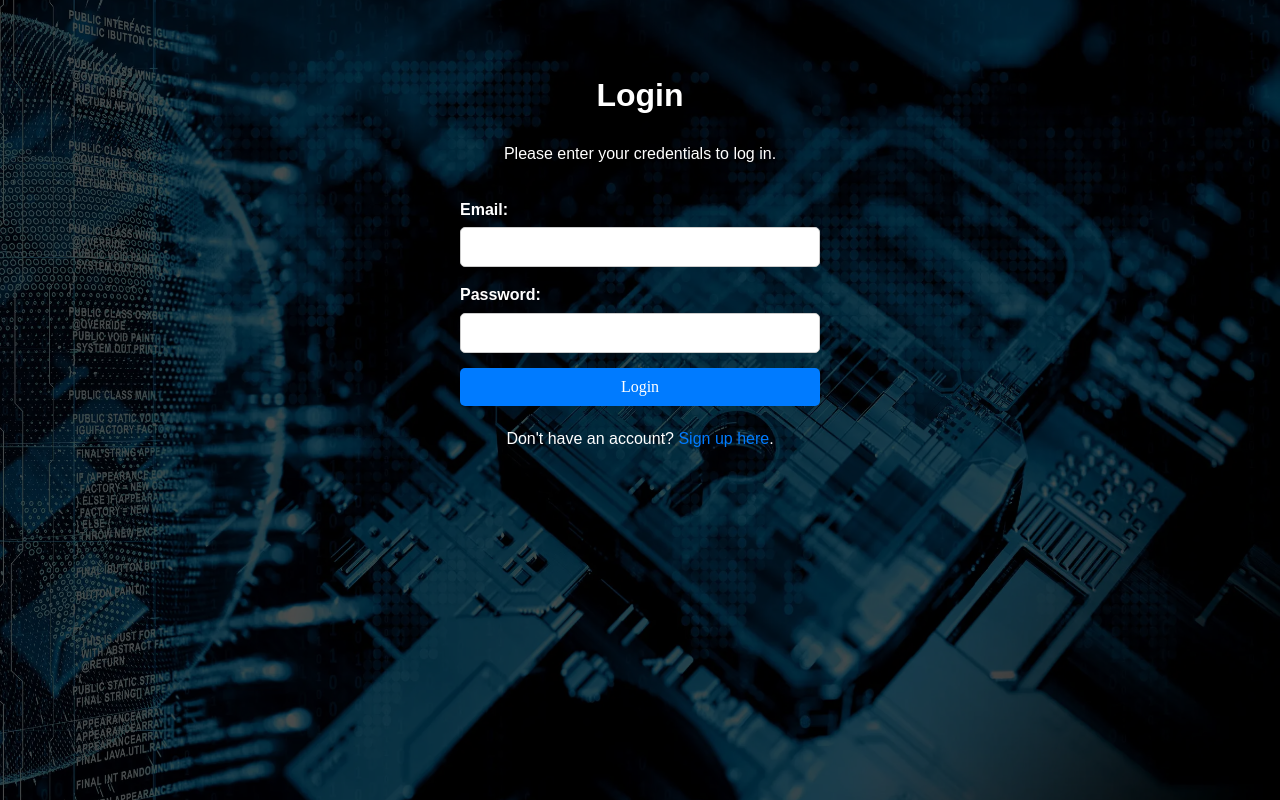
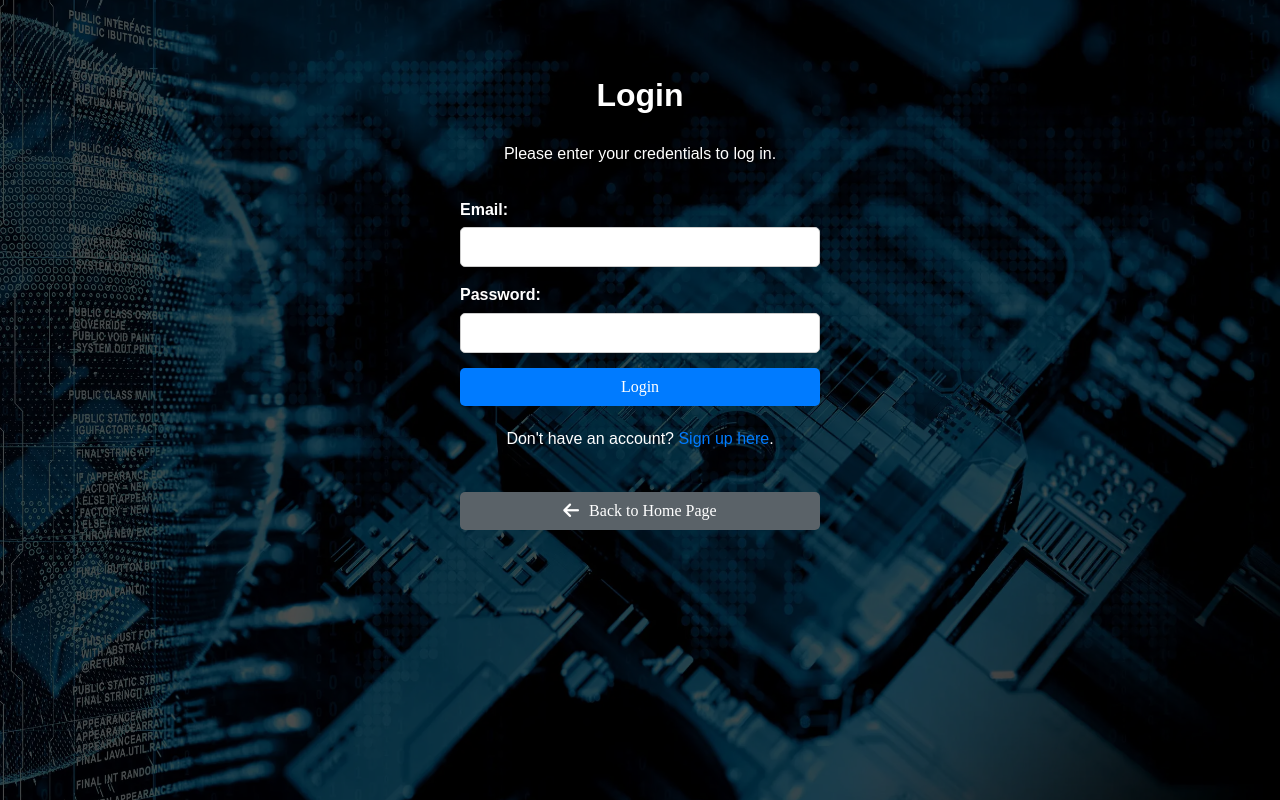
Before and after one commit to Affan88888/quantum-safe-messaging, a React (Create React App) app in the folder frontend/: page /login in a window 1280 px wide. Built offline with nearby package versions, Linux system fonts and the light colour scheme; no server answers.

Commit message:
stylo login i signup pages

```diff
--- a/frontend/package.json
+++ b/frontend/package.json
@@ -3,6 +3,7 @@
   "version": "0.1.0",
   "private": true,
   "dependencies": {
+    "@fortawesome/fontawesome-free": "^6.7.2",
     "@testing-library/dom": "^10.4.0",
     "@testing-library/jest-dom": "^6.6.3",
     "@testing-library/react": "^16.2.0",
--- a/frontend/src/pages/Login.css
+++ b/frontend/src/pages/Login.css
@@ -73,3 +73,30 @@
   .signup-link a:hover {
     text-decoration: underline;
   }
+
+  .home-button {
+    display: inline-flex; /* Use flexbox for better alignment */
+    align-items: center; /* Align items vertically */
+    justify-content: center; /* Center items horizontally */
+    width: 100%;
+    padding: 10px;
+    background-color: #5a6268;
+    color: #fff;
+    border: none;
+    border-radius: 5px;
+    font-size: 16px;
+    cursor: pointer;
+    transition: background-color 0.3s ease;
+    font-family: 'Orbitron';
+    margin-top: 10px; /* Add spacing between the signup link and this button */
+    gap: 10px; /* Add spacing between the icon and text */
+  }
+
+  .home-button:hover {
+    background-color: #343a40; /* Darker green on hover */
+  }
+
+  /* Style the Font Awesome icon */
+  .home-button i {
+    font-size: 18px; /* Slightly larger icon */
+  }
--- a/frontend/src/pages/Login.js
+++ b/frontend/src/pages/Login.js
@@ -3,6 +3,7 @@ import React, { useState } from 'react';
 import { useNavigate } from 'react-router-dom'; // Hook for navigation
 import { useUser } from '../services/UserContext'; // Import the useUser hook
 import './Login.css'; // Import the CSS file for styling
+import '@fortawesome/fontawesome-free/css/all.min.css';
 
 const Login = () => {
   // State to manage form inputs
@@ -77,6 +78,9 @@ const Login = () => {
       <p className="signup-link">
         Don't have an account? <a href="/signup">Sign up here</a>.
       </p>
+      <button className="home-button" onClick={() => navigate('/')}>
+        <i className="fas fa-arrow-left"></i>Back to Home Page
+      </button>
     </div>
   );
 };
--- a/frontend/src/pages/SignUp.css
+++ b/frontend/src/pages/SignUp.css
@@ -73,3 +73,5 @@
   .login-link a:hover {
     text-decoration: underline;
   }
+
+  /*.home-button styling is in the Login.css file*/
--- a/frontend/src/pages/SignUp.js
+++ b/frontend/src/pages/SignUp.js
@@ -105,6 +105,9 @@ const SignUp = () => {
       <p className="login-link">
         Already have an account? <a href="/login">Log in here</a>.
       </p>
+      <button className="home-button" onClick={() => navigate('/')}>
+        <i className="fas fa-arrow-left"></i>Back to Home Page
+      </button>
     </div>
   );
 };
```
Also changed, not shown: 2 other files (tests, documents, lock files or other folders).
